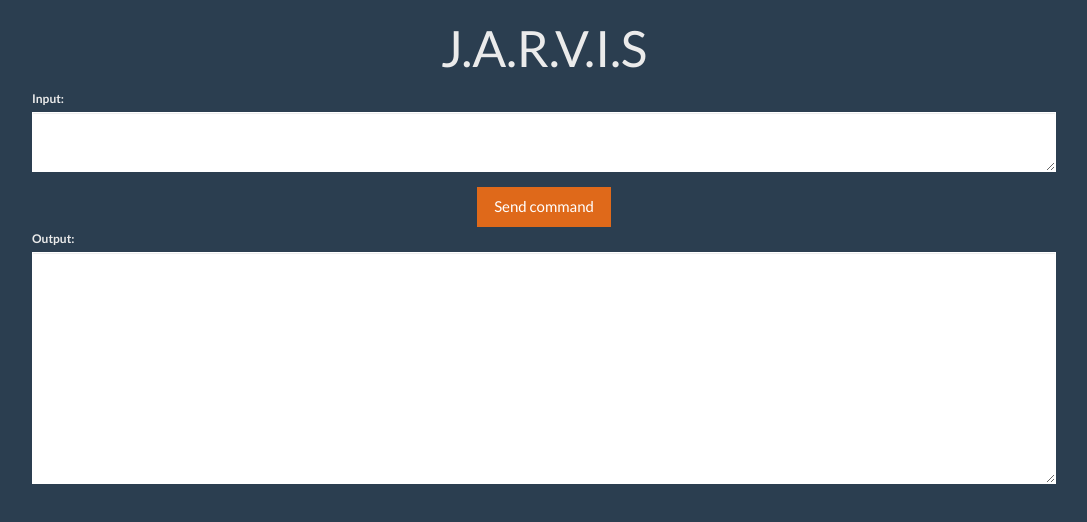
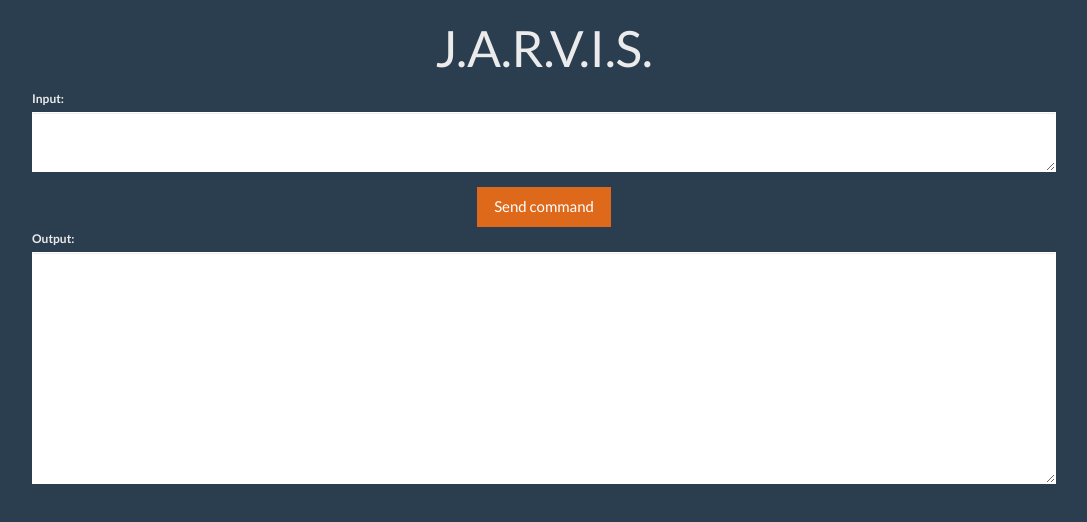
Before and after one commit to Ambros94/VikiGUI, an Electron app: page index.html in a window 1280 px wide. Shown: the whole page, without its empty margins (96-1183 px from the left). Drawn offline with nearby package versions, Linux system fonts and the light colour scheme; no server answers.

```diff
--- a/index.html
+++ b/index.html
@@ -12,7 +12,7 @@
 </head>
 
 <body style="width:100%;margin:auto">
-<h1 id="mainTitle">J.A.R.V.I.S</h1>
+<h1 id="mainTitle">J.A.R.V.I.S.</h1>
 <div class="form-group width80 centered">
     <label for="textCommand">Input:</label>
     <textarea class="form-control" rows="2" id="textCommand"></textarea>
@@ -22,7 +22,6 @@
     <i id="thumbUp" style="color:green;display:none" class="fa fa-thumbs-o-up fa-3x" aria-hidden="true"></i>
     <i id="thumbDown" style="color:red;display:none" class="fa fa-thumbs-o-down fa-3x" aria-hidden="true"></i>
     <i id="thumbHorizzontal" style="color:yellow;display:none" class="fa fa-commenting fa-3x" aria-hidden="true"></i>
-
 </div>
 <div class="form-group width80 centered">
     <label for="jsonCommand">Output:</label>
```
